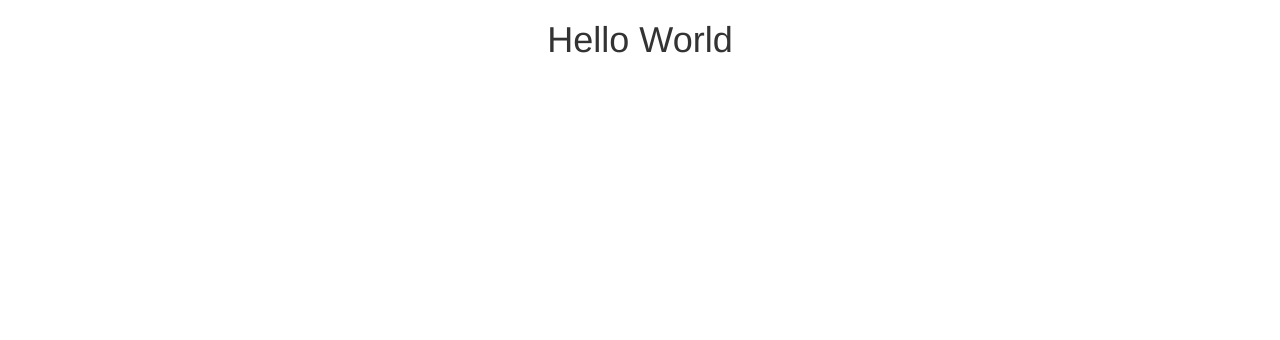
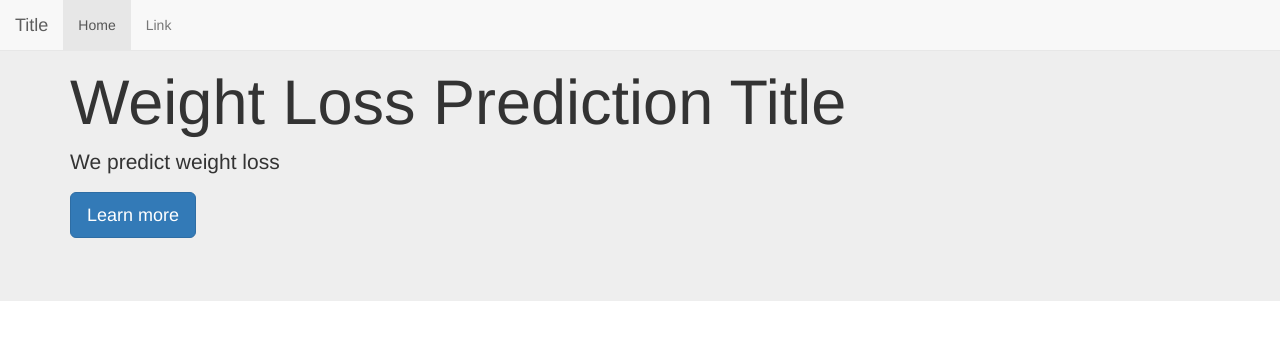
Before and after one commit to robinonsay/weight-loss-pennapps, a plain HTML site: page index.html in a window 1280 px wide. Drawn offline with nearby package versions, Linux system fonts and the light colour scheme.

Commit message:
Added jumbotron and nabber

```diff
--- a/index.html
+++ b/index.html
@@ -15,11 +15,39 @@
         <script src="https://oss.maxcdn.com/libs/html5shiv/3.7.0/html5shiv.js"></script>
         <script src="https://oss.maxcdn.com/libs/respond.js/1.4.2/respond.min.js"></script>
     <![endif]-->
+<!--jQuery CDN-->
+<script src="https://cdnjs.cloudflare.com/ajax/libs/jquery/1.11.3/jquery.min.js"></script>
 </head>
 <body>
-		<h1 class="text-center">Hello World</h1>
 
-    <script src="https://cdnjs.cloudflare.com/ajax/libs/jquery/1.11.3/jquery.min.js"></script>
+    <nav class="navbar navbar-default navbar-fixed-top" role="navigation">
+        <a class="navbar-brand" href="#">Title</a>
+        <ul class="nav navbar-nav">
+            <li class="active">
+                <a href="#">Home</a>
+            </li>
+            <li>
+                <a href="#">Link</a>
+            </li>
+        </ul>
+    </nav>
+
+    <div class="jumbotron">
+        <div class="container">
+            <h1>Weight Loss Prediction Title</h1>
+            <p>We predict weight loss</p>
+            <p>
+                <a class="btn btn-primary btn-lg">Learn more</a>
+            </p>
+        </div>
+    </div>
+
+    <div class="container-fluid">
+
+
+    </div>
+
+
 <script src="https://cdnjs.cloudflare.com/ajax/libs/twitter-bootstrap/3.3.5/js/bootstrap.min.js"></script>
 </body>
 </html>
```
Lines whose indentation alone changed are shown as unchanged.
